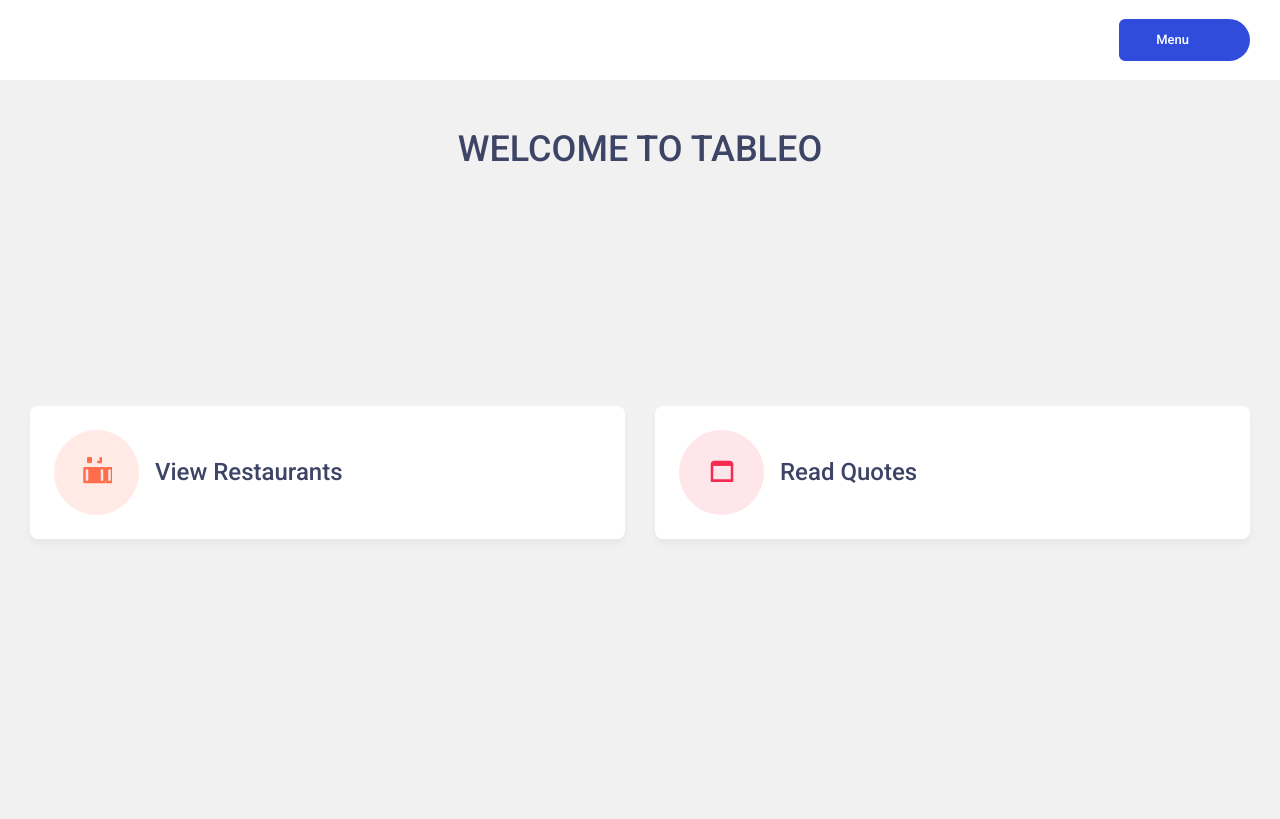
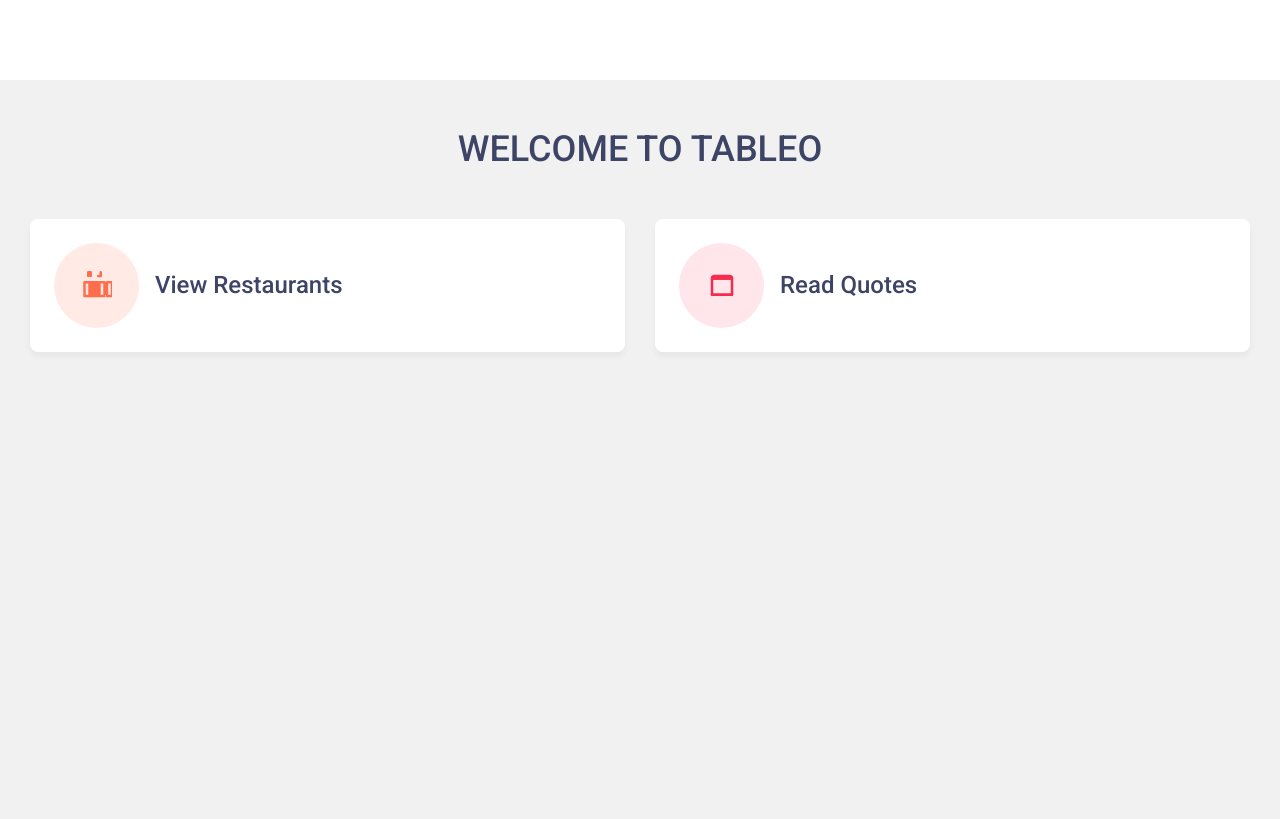
Before and after one commit to Nweke273/tableo-laravel-assessment, a Laravel app: page / in a window 1280 px wide. After the commit the page ends 352 px from the top, so only its background shows below. Run offline with Laravel 9, Linux system fonts and the light colour scheme.

Commit message:
ui fixes

```diff
--- a/resources/views/layouts/app.blade.php
+++ b/resources/views/layouts/app.blade.php
@@ -1,8 +1,5 @@
 <!DOCTYPE html>
 <html lang="en">
-
-
-
 
 <head>
     <meta charset="utf-8">
@@ -26,7 +23,6 @@
 </head>
 
 <body>
-
     <div id="preloader">
         <div class="sk-three-bounce">
             <div class="sk-child sk-bounce1"></div>
@@ -43,7 +39,7 @@
 
                         </div>
                     </div>
-
+                    @if(url()->current() != url('/'))
                     <ul class="navbar-nav header-right">
                         <li class="nav-item dropdown header-profile">
                             <a class="nav-link" href="#" role="button" data-bs-toggle="dropdown">
@@ -58,6 +54,12 @@
                             </a>
                             <div class="dropdown-menu dropdown-menu-right">
                                 @if(Auth::check())
+                                <a href="/" class="dropdown-item ai-icon">
+                                    <svg id="icon-home" xmlns="http://www.w3.org/2000/svg" class="text-primary" width="18" height="18" viewBox="0 0 24 24" fill="none" stroke="currentColor" stroke-width="2" stroke-linecap="round" stroke-linejoin="round">
+                                        <path d="M3 9l9-7 9 7v8a1 1 0 0 1-1 1H4a1 1 0 0 1-1-1V9z"></path>
+                                        <path d="M9 22V12h6v10"></path>
+                                    </svg>
+                                    <span class="ms-2">Home</span></a>
                                 <a href="#" class="dropdown-item ai-icon" onclick="event.preventDefault(); document.getElementById('logout-form').submit();">
                                     <svg id="icon-logout" xmlns="http://www.w3.org/2000/svg" class="text-danger" width="18" height="18" viewBox="0 0 24 24" fill="none" stroke="currentColor" stroke-width="2" stroke-linecap="round" stroke-linejoin="round">
                                         <path d="M9 21H5a2 2 0 0 1-2-2V5a2 2 0 0 1 2-2h4"></path>
@@ -83,6 +85,7 @@
                         </li>
 
                     </ul>
+                    @endif
                 </div>
             </nav>
         </div>
--- a/resources/views/welcome.blade.php
+++ b/resources/views/welcome.blade.php
@@ -1,14 +1,13 @@
 @extends('layouts.app')
 @section('content')
 <div id="main-wrapper">
-    <div class="container-fluid text-center mt-5">
+    <div class="container-fluid text-center mt-5 mb-5">
         <h1>WELCOME TO TABLEO</h1>
     </div>
-    <div class="container-fluid full-height d-flex justify-content-center align-items-center">
+    <div class="container-fluid d-flex justify-content-center align-items-center mt-5">
 
         <div class="container-fluid">
             <div class="row justify-content-center">
-                <!-- Card 1 -->
                 <div class="col-xl-3 col-xxl-6 col-lg-6 col-sm-6 mb-4">
                     <div class="widget-stat card">
                         <a href="/restaurants">
@@ -28,7 +27,6 @@
 
                     </div>
                 </div>
-                <!-- Card 2 -->
                 <div class="col-xl-3 col-xxl-6 col-lg-6 col-sm-6 mb-4">
                     <div class="widget-stat card">
                         <a href="/quotes-page">
```
Also changed, not shown: resources/views/layouts/guest.blade.php (+3 -9 lines).
